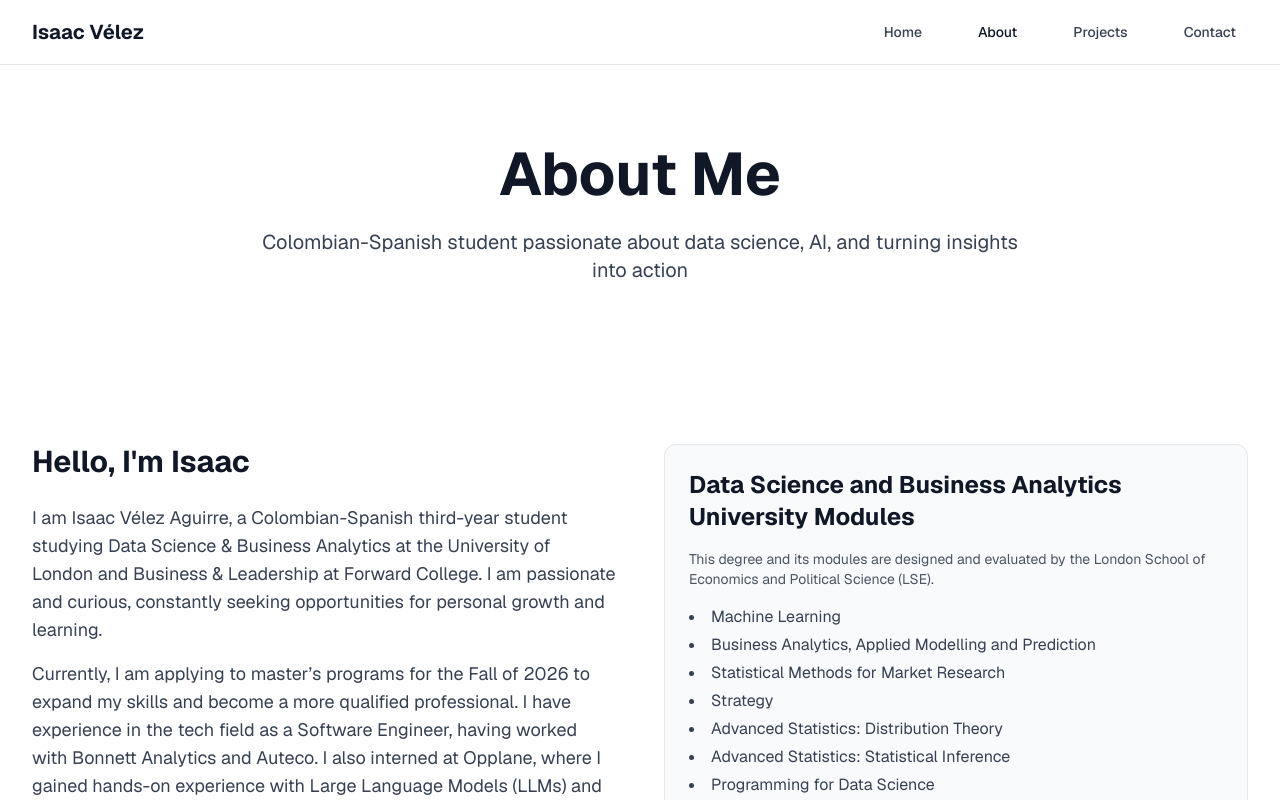
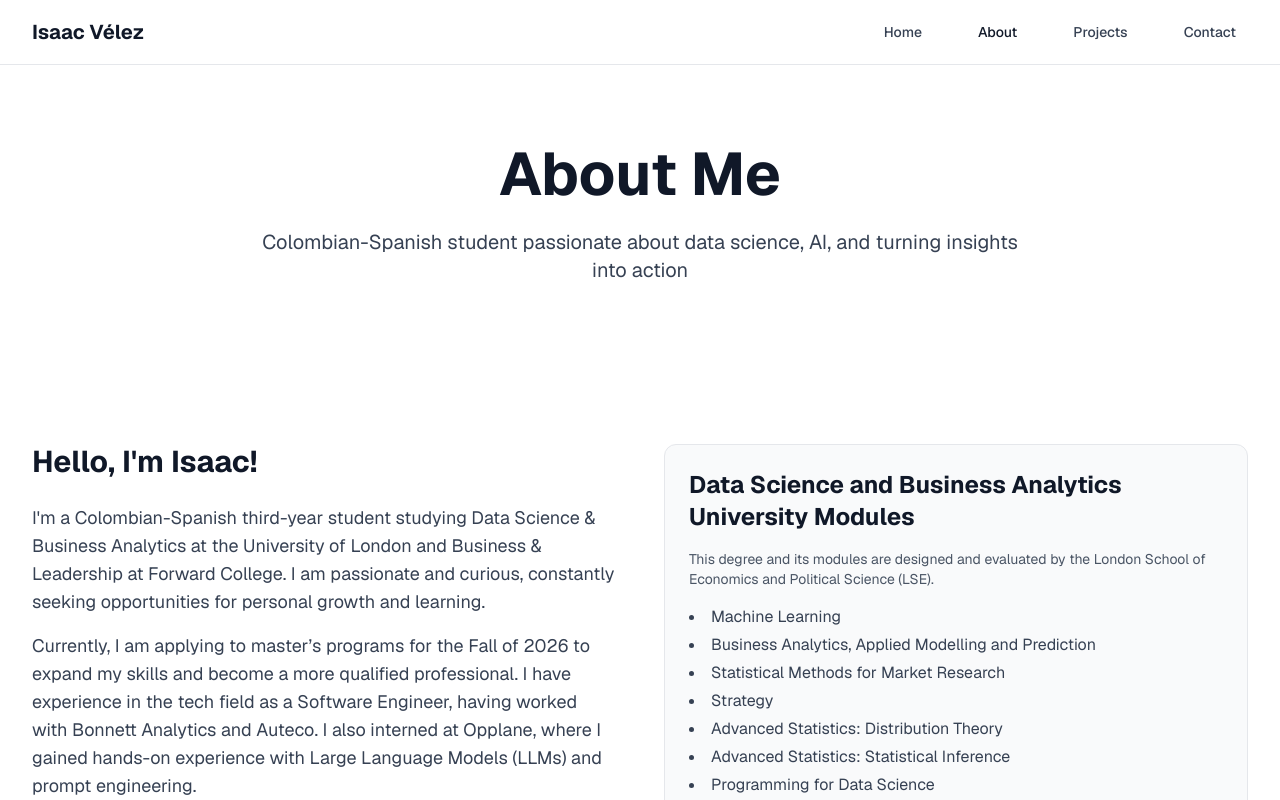
Before and after one commit to Iva5858/personal_website, a Next.js app: page /about in a window 1280 px wide. Shown: the top 800 px of the page. Built offline with nearby package versions, Linux system fonts and the light colour scheme.

Commit message:
spelling mistake

```diff
--- a/app/about/page.tsx
+++ b/app/about/page.tsx
@@ -23,11 +23,11 @@ export default function About() {
             {/* Bio */}
             <div className="animate-fadeIn" style={{ animationDelay: '0.2s' }}>
               <h2 className="text-3xl font-bold mb-6 text-gray-900 dark:text-gray-100">
-                Hello, I'm Isaac
+                Hello, I'm Isaac!
               </h2>
               <div className="space-y-4 text-lg text-gray-700 dark:text-gray-300">
                 <p>
-                  I am Isaac Vélez Aguirre, a Colombian-Spanish third-year student studying Data Science & Business Analytics
+                  I'm a Colombian-Spanish third-year student studying Data Science & Business Analytics
                   at the University of London and Business & Leadership at Forward College. I am passionate and curious,
                   constantly seeking opportunities for personal growth and learning.
                 </p>
```
